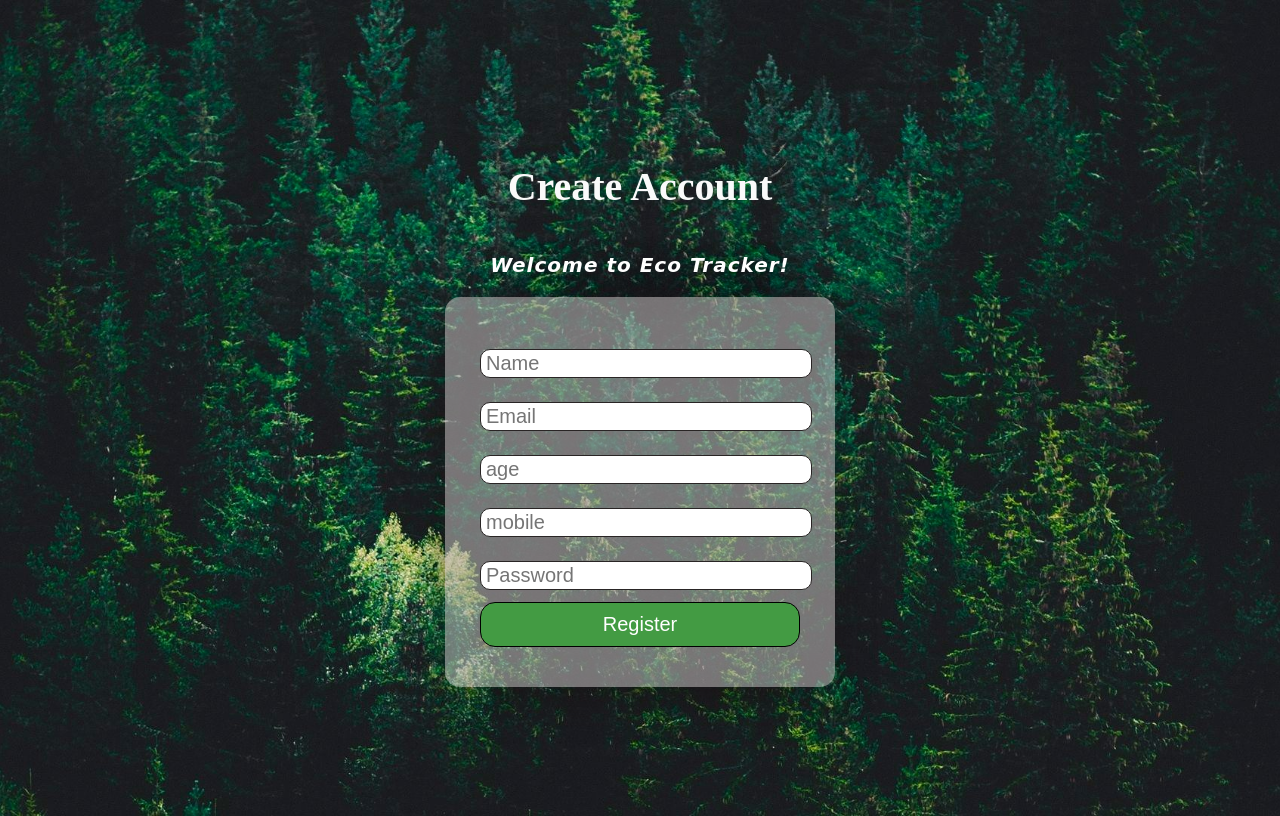
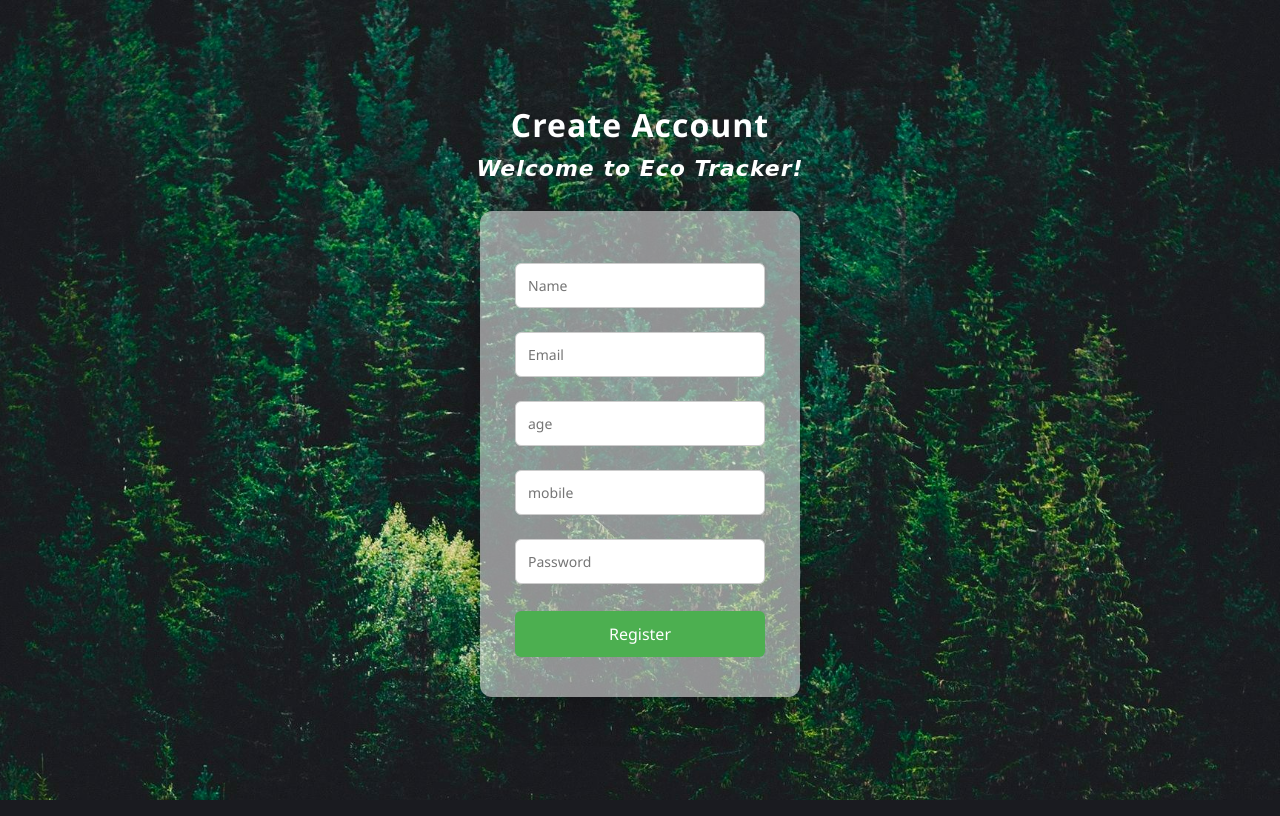
Before and after one commit to prajwaljadhav9793/EcoTracker, a Flask app: page /register in a window 1280 px wide. Run offline with Flask 3, Linux system fonts and the light colour scheme.

Commit message:
register change css

```diff
--- a/static/css/register.css
+++ b/static/css/register.css
@@ -1,66 +1,86 @@
-body {
-  height: 100vh;
-  display: flex;
-  flex-direction: column;
-  justify-content: center;
-  align-items: center;
-  background: linear-gradient(135deg, #4caf50, #2e7d32);
-  background-image: url("../images/register1.jpeg");
-  background-size: cover;
-  background-position: center;
+
+*{
+margin:0;
+padding:0;
+box-sizing:border-box;
+font-family: 'Segoe UI', Tahoma, Geneva, Verdana, sans-serif;
 }
-h2 {
-  text-align: center;
-  font-weight: bold;
-  font-size: 40px;
-  color: rgb(250, 250, 250);
-  text-decoration: none;
+
+body{
+height:100vh;
+display:flex;
+flex-direction:column;
+justify-content:center;
+align-items:center;
+background:linear-gradient(135deg,#4CAF50,#2E7D32);
+background-image: url("../images/register1.jpeg");
+background-size: cover;
+background-position: center;
 }
-button {
-  width: 100%;
-  display: block;
-  padding: 10px 20px;
-  border-radius: 15px;
-  background-color: rgb(67, 155, 67);
-  color: white;
-  border: black solid 1px;
-  align-items: center;
-  font-size: 20px;
+
+/* Heading same as login */
+h2{
+color:white;
+font-weight: bold;
+font-size:32px;
+letter-spacing:1px;
+text-align:center;
+margin-bottom:10px;
 }
-button:hover {
-  backdrop-filter: blur(6px);
-  transform: scale(1.1);
-  background: rgba(43, 182, 94, 0.5);
+
+/* Subheading same */
+h3{
+text-align:center;
+font-size:22px;
+color:white;
+letter-spacing:1px;
+font-style: italic;
+font-family: cursive;
+margin-bottom:30px;
 }
-form {
-  background: rgba(183, 177, 177, 0.6);
-  padding: 40px 35px;
-  width: 320px;
-  border-radius: 15px;
-  box-shadow: 0 15px 35px rgba(24, 17, 17, 0.5);
-  text-align: center;
+
+/* Form box same */
+form{
+background:rgba(225, 225, 225, 0.6);
+padding:40px 35px;
+width:320px;
+border-radius:12px;
+box-shadow:0 15px 35px rgba(0,0,0,0.2);
+text-align:center;
 }
-input {
-  width: 100%;
-  padding: 2px 5px;
-  margin: 12px 0;
-  border: 1px solid #292525;
-  border-radius: 10px;
-  font-size: 20px;
-  transition: 0.3s;
+
+/* Inputs same */
+input{
+width:100%;
+padding:12px;
+margin:12px 0;
+border:1px solid #ccc;
+border-radius:6px;
+font-size:14px;
+transition:0.3s;
 }
-input:focus {
-  border-color: #4caf50;
-  outline: none;
-  box-shadow: 0 0 5px rgba(76, 175, 80, 0.5);
+
+input:focus{
+border-color:#4CAF50;
+outline:none;
+box-shadow:0 0 5px rgba(76,175,80,0.5);
 }
-h3 {
-  text-align: center;
-  font-size: 20px;
-  color: rgb(255, 255, 255);
-  letter-spacing: 1px;
-  font-style: italic;
-  font-family: cursive;
-  margin-top: 10px;
-  text-shadow: 0 15px 35px rgba(0, 0, 0, 0.9);
+
+/* Button same */
+button{
+width:100%;
+padding:12px;
+margin-top:15px;
+border:none;
+border-radius:6px;
+background:#4CAF50;
+color:white;
+font-size:16px;
+cursor:pointer;
+transition:0.3s;
 }
+
+button:hover{
+background:#2E7D32;
+transform:scale(1.03);
+}
```
